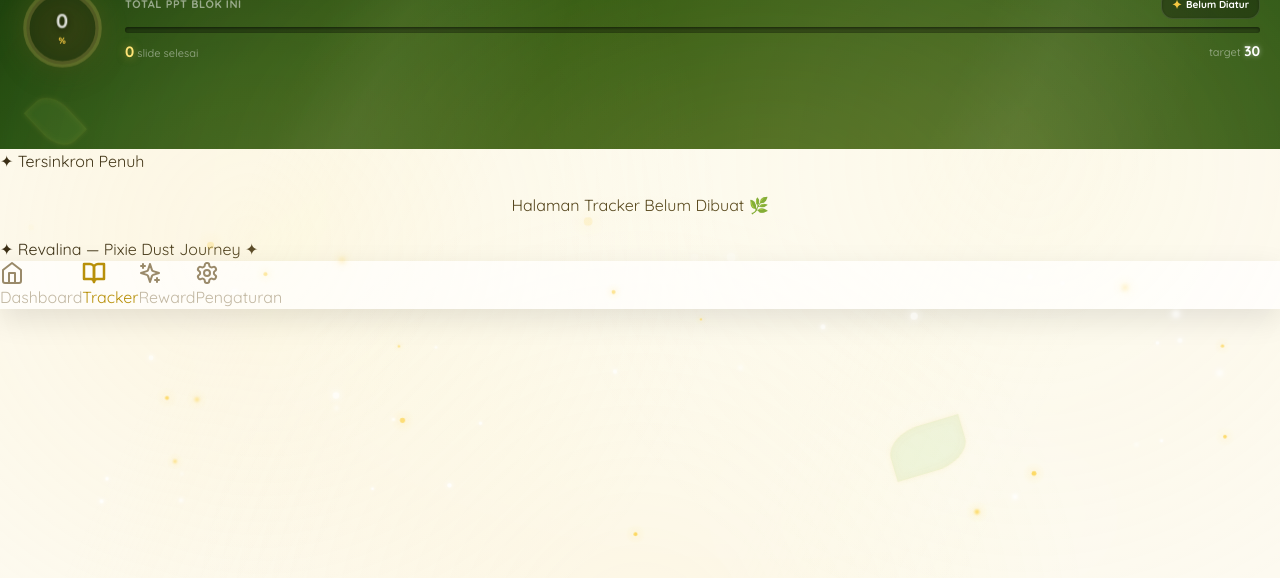
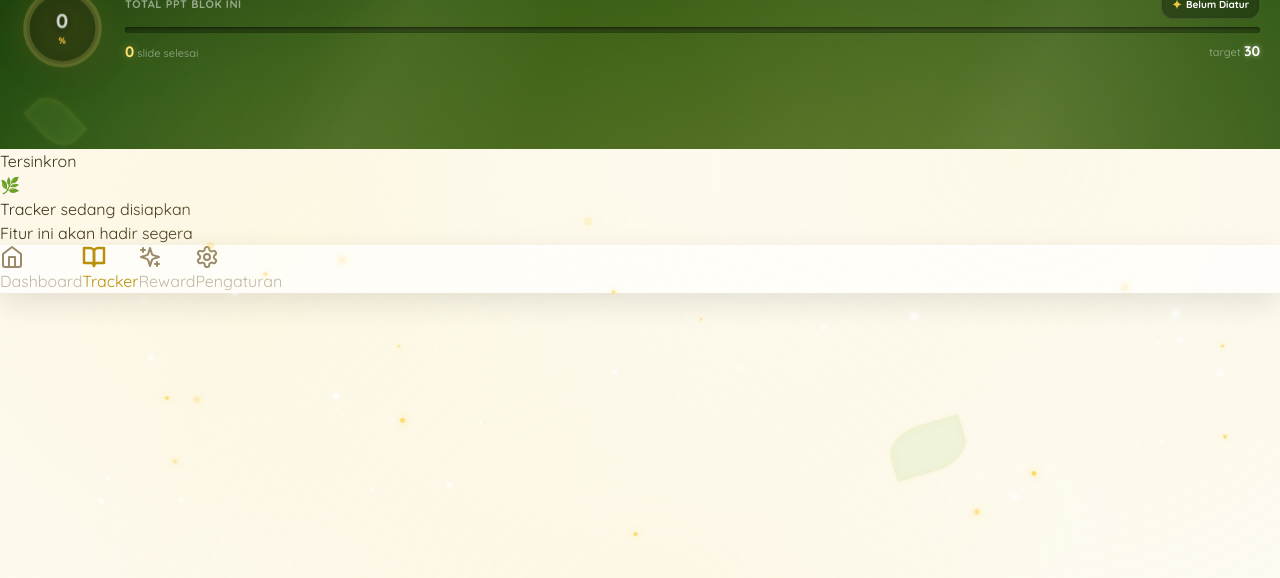
Before and after one commit to njbmaliangkay30/RevalinaStudyJournal, a React (Vite) app: page / in a window 1280 px wide. Both pictures are taken after a click on the button "Tracker". Shown: the part 203-781 px from the top of the page. Built offline with nearby package versions, Linux system fonts and the light colour scheme; a web font is replaced by a local one.

Commit message:
Update App.tsx

```diff
--- a/src/App.tsx
+++ b/src/App.tsx
@@ -14,45 +14,70 @@ function App() {
 
   const renderActivePage = () => {
     switch (activeTab) {
-      case 'dashboard':
-        return <Dashboard />;
+      case 'dashboard': return <Dashboard />;
       case 'tracker':
-        return <div className="fc-card" style={{ padding: '20px', textAlign: 'center' }}>Halaman Tracker Belum Dibuat 🌿</div>;
+        return (
+          <div className="flex flex-col items-center justify-center gap-3 py-16 text-center">
+            <span className="text-4xl">🌿</span>
+            <p className="text-[13px] font-semibold text-[var(--text-mid)]">Tracker sedang disiapkan</p>
+            <p className="text-[11px] text-[var(--text-soft)]">Fitur ini akan hadir segera</p>
+          </div>
+        );
       case 'reward':
-        return <div className="fc-card" style={{ padding: '20px', textAlign: 'center' }}>Halaman Reward Belum Dibuat 🎁</div>;
+        return (
+          <div className="flex flex-col items-center justify-center gap-3 py-16 text-center">
+            <span className="text-4xl">🎁</span>
+            <p className="text-[13px] font-semibold text-[var(--text-mid)]">Reward sedang disiapkan</p>
+            <p className="text-[11px] text-[var(--text-soft)]">Kumpulkan poin dulu ya!</p>
+          </div>
+        );
       case 'setting':
-        return <div className="fc-card" style={{ padding: '20px', textAlign: 'center' }}>Halaman Pengaturan Belum Dibuat ⚙️</div>;
-      default:
-        return <Dashboard />;
+        return (
+          <div className="flex flex-col items-center justify-center gap-3 py-16 text-center">
+            <span className="text-4xl">⚙️</span>
+            <p className="text-[13px] font-semibold text-[var(--text-mid)]">Pengaturan sedang disiapkan</p>
+            <p className="text-[11px] text-[var(--text-soft)]">Sabar ya, peri sedang kerja keras!</p>
+          </div>
+        );
+      default: return <Dashboard />;
     }
   };
 
   return (
-    // Memastikan background mengambil dari CSS theme variables
-    <div style={{ backgroundColor: 'var(--bg-main)', color: 'var(--text-dark)', minHeight: '100vh', paddingBottom: '100px' }}>
-      <div id="ambient-layer"></div>
-      <div id="dim-overlay"></div>
+    <div className="min-h-screen bg-[var(--bg-main)] transition-colors duration-700 font-sans selection:bg-[var(--gold-pale)] selection:text-[var(--gold-dark)]">
+      <div id="ambient-layer" />
+      <div id="dim-overlay" />
 
-      {/* HEADER: Kaku, Berbatas Tegas, Rapi */}
       <Header />
 
-      {/* SYNC BAR ASLI */}
-      <div className="sync-bar ok" id="sync-bar">
-        <div className="sync-dot"></div>
-        <span id="sync-txt">✦ Tersinkron Penuh</span>
-      </div>
+      {/* Body — relative untuk gradient bleed */}
+      <main className="relative z-20 px-4 pt-2 pb-28">
 
-      {/* MAIN KONTEN ASLI */}
-      <main className="main">
-        <div className="pages-wrapper relative overflow-hidden">
+        {/* Gradient bleed dari hijau header ke krem body — efek kesatuan */}
+        <div className="body-gradient-bleed" />
+
+        {/* Badge tersinkron — sangat subtle */}
+        <motion.div
+          initial={{ opacity: 0 }}
+          animate={{ opacity: 1 }}
+          transition={{ delay: 0.4 }}
+          className="flex items-center justify-center gap-1.5 mb-3 relative z-10"
+        >
+          <div className="w-1.5 h-1.5 rounded-full bg-[var(--green-leaf)] animate-[pulse_2.5s_ease-in-out_infinite] shadow-[0_0_5px_var(--green-leaf)]" />
+          <span className="text-[9px] font-bold text-[var(--text-soft)] uppercase tracking-wider opacity-50">
+            Tersinkron
+          </span>
+        </motion.div>
+
+        {/* Konten halaman dengan transisi */}
+        <div className="relative z-10">
           <AnimatePresence mode="wait">
             <motion.div
               key={activeTab}
-              initial={{ opacity: 0, x: 10 }}
-              animate={{ opacity: 1, x: 0 }}
-              exit={{ opacity: 0, x: -10 }}
-              transition={{ duration: 0.3 }}
-              style={{ width: '100%' }}
+              initial={{ opacity: 0, y: 10, scale: 0.988 }}
+              animate={{ opacity: 1, y: 0, scale: 1 }}
+              exit={{ opacity: 0, y: -10, scale: 0.988 }}
+              transition={{ duration: 0.32, ease: [0.22, 1, 0.36, 1] }}
             >
               {renderActivePage()}
             </motion.div>
@@ -60,12 +85,6 @@ function App() {
         </div>
       </main>
 
-      {/* FOOTER ASLI */}
-      <div className="fairy-footer">
-        ✦ <span id="footer-name">Revalina</span> — Pixie Dust Journey ✦
-      </div>
-
-      {/* TabBar Navigasi Bawah */}
       <TabBar />
     </div>
   );
```
